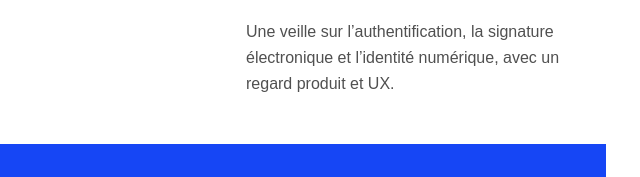
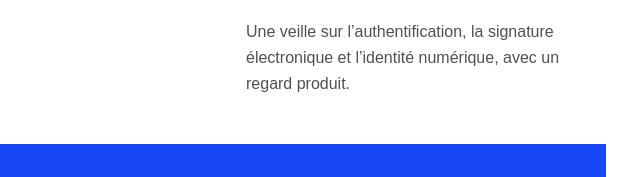
Before and after one commit to oldl/loginos, an Astro site: page /news in a window 1280 px wide. Shown: the part 427-604 px from the top of the page, 592-1232 px from the left. Built offline with nearby package versions, Linux system fonts and the light colour scheme; Astro itself is replaced by a stand-in of ours.

Commit message:
Simplify homepage product watch description

```diff
--- a/src/pages/news/index.astro
+++ b/src/pages/news/index.astro
@@ -13,7 +13,7 @@ const formatDate = (date: Date) => new Intl.DateTimeFormat('fr-BE', { day: '2-di
     <section class="swiss-masthead" aria-labelledby="page-title">
       <div class="swiss-kicker"><span>Identité numérique & culture produit</span><span>Une veille par 404Club</span></div>
       <h1 id="page-title">Less friction.<br /><span>More connections.</span></h1>
-      <div class="swiss-intro"><p>S’identifier. Se connecter. Signer.<br />Des usages qui évoluent.</p><p>Une veille sur l’authentification, la signature électronique et l’identité numérique, avec un regard produit et UX.</p></div>
+      <div class="swiss-intro"><p>S’identifier. Se connecter. Signer.<br />Des usages qui évoluent.</p><p>Une veille sur l’authentification, la signature électronique et l’identité numérique, avec un regard produit.</p></div>
     </section>
     {featured && <section class="swiss-feature" aria-labelledby="featured-title">
       <div class="swiss-feature-label"><span class="swiss-label">À la une</span><time datetime={featured.data.date.toISOString()}>{formatDate(featured.data.date)}</time></div>
```
